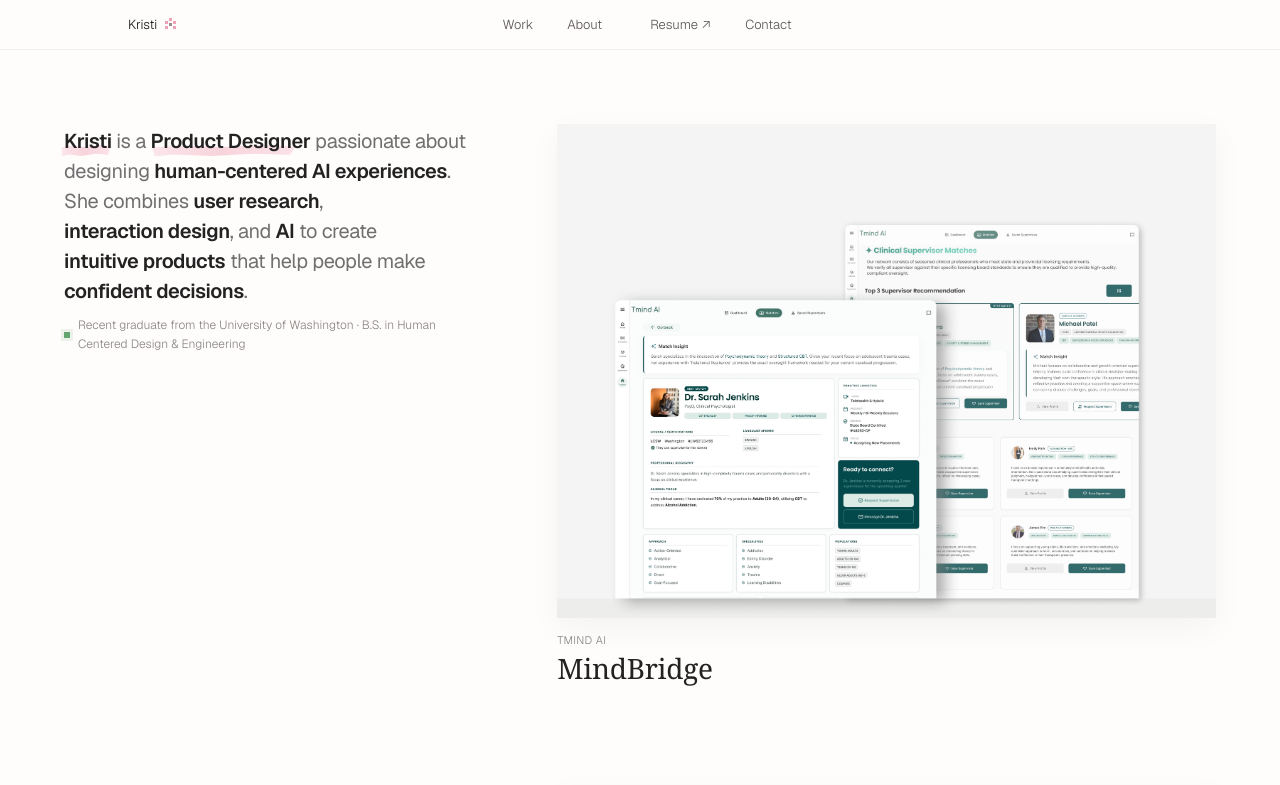
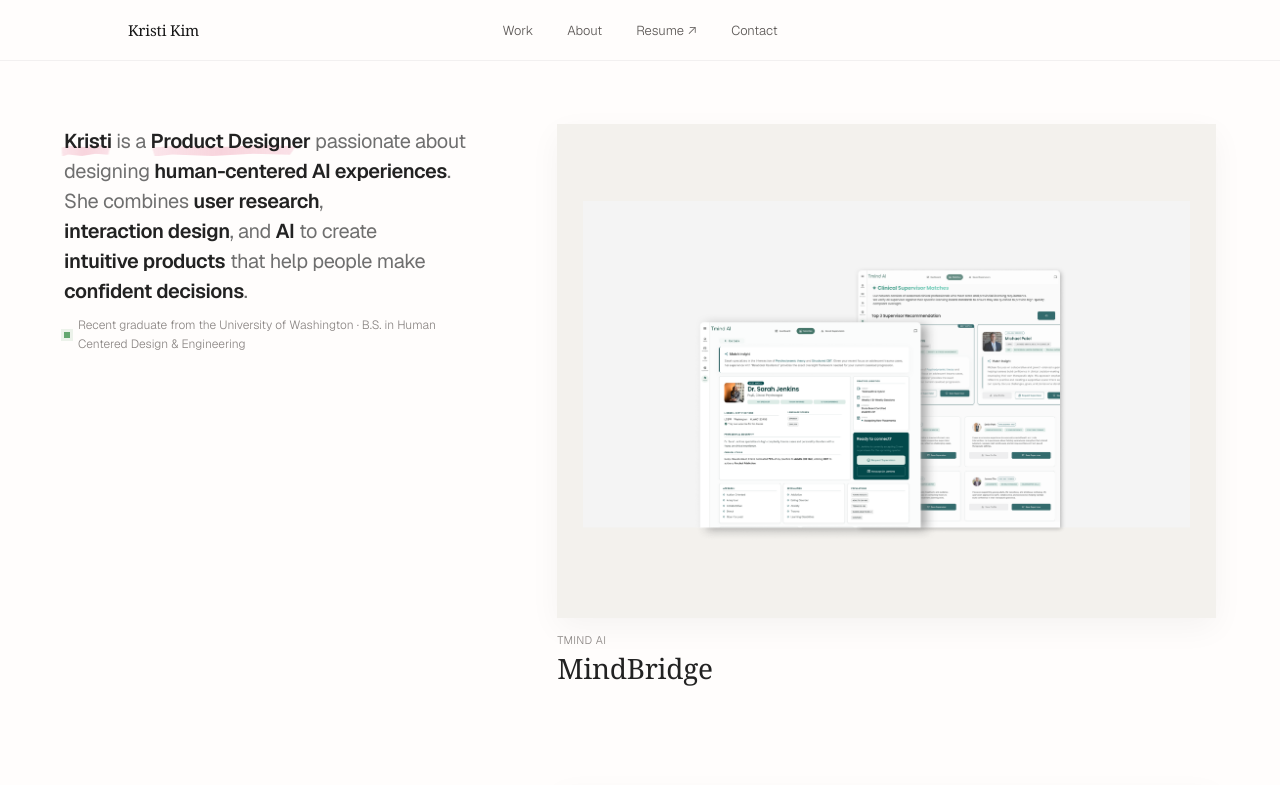
Before and after one commit to krisooti/Portfolio, a Next.js app: page / in a window 1280 px wide. Shown: the top 785 px of the page. Built offline with nearby package versions, Linux system fonts and the light colour scheme; no server answers.

Commit message:
Refine navigation and portfolio surfaces

```diff
--- /dev/null
+++ b/app/SiteNav.tsx
@@ -0,0 +1,92 @@
+"use client";
+
+import Link from "next/link";
+import { useEffect, useRef, useState } from "react";
+import { HighlightText } from "./HighlightText";
+
+const EMAIL = "krisooti08@gmail.com";
+const RESUME_URL =
+  "https://drive.google.com/file/d/136-JmSMxNNClZBRh74sGuPs39FnmjjCZ/view?usp=sharing";
+
+export function SiteNav({ home = false }: { home?: boolean }) {
+  const [isOpen, setIsOpen] = useState(false);
+  const [copied, setCopied] = useState(false);
+  const contactRef = useRef<HTMLDivElement>(null);
+  const resetTimer = useRef<number | null>(null);
+
+  useEffect(() => {
+    const closeOnOutsideClick = (event: PointerEvent) => {
+      if (!contactRef.current?.contains(event.target as Node)) {
+        setIsOpen(false);
+      }
+    };
+
+    document.addEventListener("pointerdown", closeOnOutsideClick);
+    return () => {
+      document.removeEventListener("pointerdown", closeOnOutsideClick);
+      if (resetTimer.current !== null) {
+        window.clearTimeout(resetTimer.current);
+      }
+    };
+  }, []);
+
+  const copyEmail = async () => {
+    await navigator.clipboard.writeText(EMAIL);
+    setCopied(true);
+    if (resetTimer.current !== null) {
+      window.clearTimeout(resetTimer.current);
+    }
+    resetTimer.current = window.setTimeout(() => setCopied(false), 1800);
+  };
+
+  return (
+    <header className="site-nav" aria-label="Primary navigation">
+      <Link href="/" className="brand-link">
+        <HighlightText>Kristi Kim</HighlightText>
+      </Link>
+      <nav className="nav-links">
+        <Link href={home ? "#work" : "/#work"}>
+          <HighlightText>Work</HighlightText>
+        </Link>
+        <Link href="/about">
+          <HighlightText>About</HighlightText>
+        </Link>
+        <Link
+          href={RESUME_URL}
+          target="_blank"
+          rel="noopener noreferrer"
+          className="nav-link resume-link"
+          aria-label="Open Kristi's resume in a new tab"
+        >
+          <HighlightText>Resume ↗</HighlightText>
+        </Link>
+        <div
+          className={`contact-menu hover-popup-trigger${isOpen ? " is-open" : ""}`}
+          ref={contactRef}
+        >
+          <button
+            type="button"
+            className="contact-trigger"
+            aria-expanded={isOpen}
+            aria-controls="contact-popup"
+            onClick={() => setIsOpen((open) => !open)}
+          >
+            <HighlightText>Contact</HighlightText>
+          </button>
+          <div
+            className="hover-popup contact-popup"
+            id="contact-popup"
+            role="group"
+            aria-label="Contact Kristi"
+          >
+            <span>{EMAIL}</span>
+            <button type="button" onClick={copyEmail}>
+              {copied ? "Copied ✓" : "Copy"}
+            </button>
+          </div>
+        </div>
+      </nav>
+      <span className="nav-spacer" aria-hidden="true" />
+    </header>
+  );
+}
--- a/app/about/ProfileCarousel.tsx
+++ b/app/about/ProfileCarousel.tsx
@@ -31,13 +31,13 @@ const profileSlides: ProfileSlide[] = [
         I&apos;m a recent graduate from the University of Washington with a degree
         in{" "}
         <span
-          className="hcde-note-trigger"
+          className="hcde-note-trigger hover-popup-trigger"
           tabIndex={0}
           aria-describedby="hcde-note"
         >
           Human-Centered Design &amp; Engineering
-          <span className="hcde-note" id="hcde-note" role="tooltip">
-            Designing systems around real human needs.
+          <span className="hcde-note hover-popup" id="hcde-note" role="tooltip">
+            Where design, technology, and people come together.
           </span>
         </span>
         . I enjoy creating thoughtful digital experiences that are intuitive,
--- a/app/about/page.tsx
+++ b/app/about/page.tsx
@@ -1,10 +1,10 @@
 import type { Metadata } from "next";
 import type { ReactNode } from "react";
-import Link from "next/link";
 import { CategoryTag } from "../CategoryTag";
 import { HighlightText } from "../HighlightText";
 import ProfileCarousel from "./ProfileCarousel";
 import { StickyNoteStack } from "./StickyNoteStack";
+import { SiteNav } from "../SiteNav";
 
 export const metadata: Metadata = {
   title: "About - Kristi Kim",
@@ -57,32 +57,7 @@ function AboutSection({
 export default function AboutPage() {
   return (
     <main className="site-shell">
-      <header className="site-nav" aria-label="Primary navigation">
-        <Link href="/" className="brand-link">
-          <HighlightText>Kristi</HighlightText>
-          <span className="flower-mark" aria-hidden="true" />
-        </Link>
-        <nav className="nav-links">
-          <Link href="/#work">
-            <HighlightText>Work</HighlightText>
-          </Link>
-          <Link href="/about">
-            <HighlightText>About</HighlightText>
-          </Link>
-          <Link
-            href="https://drive.google.com/file/d/136-JmSMxNNClZBRh74sGuPs39FnmjjCZ/view?usp=sharing"
-            target="_blank"
-            rel="noopener noreferrer"
-            className="nav-link resume-link"
-            aria-label="Open Kristi's resume in a new tab"
-          >
-            <HighlightText>Resume ↗</HighlightText>
-          </Link>
-          <a href="mailto:krisooti08@gmail.com">
-            <HighlightText>Contact</HighlightText>
-          </a>
-        </nav>
-      </header>
+      <SiteNav />
 
       <article className="about-page">
         <ProfileCarousel />
--- a/app/globals.css
+++ b/app/globals.css
@@ -8,6 +8,8 @@
   --soft: #f8f5f4;
   --pink: #efa1b6;
   --pink-soft: #fff0f4;
+  --surface-neutral: #f3f1ed;
+  --surface-neutral-hover: #eeebe5;
   --space-xs: 6px;
   --space-sm: 12px;
   --space-md: 20px;
@@ -75,7 +77,8 @@ html {
 }
 
 .brand-link,
-.nav-links a {
+.nav-links a,
+.contact-trigger {
   color: #171717;
   font-size: 13px;
   font-weight: 300;
@@ -87,40 +90,10 @@ html {
   justify-self: start;
   align-items: center;
   gap: 7px;
-}
-
-.flower-mark {
-  position: relative;
-  display: inline-block;
-  width: 13px;
-  height: 13px;
-  flex: 0 0 auto;
-}
-
-.flower-mark::before {
-  position: absolute;
-  top: 5px;
-  left: 5px;
-  width: 3px;
-  height: 3px;
-  background: var(--pink);
-  content: "";
-  box-shadow:
-    0 -5px 0 var(--pink),
-    4px -2px 0 var(--pink),
-    4px 3px 0 var(--pink),
-    -4px 3px 0 var(--pink),
-    -4px -2px 0 var(--pink);
-}
-
-.flower-mark::after {
-  position: absolute;
-  top: 5px;
-  left: 5px;
-  width: 3px;
-  height: 3px;
-  background: #9d8d91;
-  content: "";
+  font-family: var(--font-editorial-serif);
+  font-size: 15px;
+  font-weight: 500;
+  letter-spacing: -0.01em;
 }
 
 .marker-highlight {
@@ -248,17 +221,82 @@ html {
   gap: clamp(18px, 3vw, 34px);
 }
 
-.nav-links a {
+.nav-links a,
+.contact-trigger {
   color: #5b5755;
   transition: color 180ms ease;
 }
 
-.nav-links a:hover {
+.nav-links a:hover,
+.contact-trigger:hover {
   color: #111111;
 }
 
-.nav-links a:nth-last-child(-n + 2) {
-  transform: translateX(14px);
+.contact-menu {
+  position: relative;
+}
+
+.contact-trigger {
+  border: 0;
+  background: transparent;
+  cursor: pointer;
+  font-family: inherit;
+  padding: 0;
+}
+
+.hover-popup {
+  z-index: 60;
+  border: 1px solid rgba(30, 30, 30, 0.08);
+  border-radius: 10px;
+  background: #f2f0ec;
+  box-shadow: 0 10px 28px rgba(30, 30, 30, 0.08);
+  color: #272524;
+  opacity: 0;
+  padding: 10px 12px;
+  pointer-events: none;
+  transform: translateY(-4px);
+  transition:
+    opacity 250ms cubic-bezier(0.22, 1, 0.36, 1),
+    transform 250ms cubic-bezier(0.22, 1, 0.36, 1);
+}
+
+.hover-popup-trigger:hover .hover-popup,
+.hover-popup-trigger:focus-within .hover-popup,
+.hover-popup-trigger.is-open .hover-popup {
+  opacity: 1;
+  pointer-events: auto;
+  transform: translateY(0);
+}
+
+.contact-popup {
+  position: absolute;
+  top: calc(100% + 13px);
+  right: -10px;
+  display: flex;
+  width: max-content;
+  align-items: center;
+  gap: 12px;
+  font-size: 12px;
+  line-height: 1.3;
+}
+
+.contact-popup button {
+  border: 0;
+  border-left: 1px solid rgba(30, 30, 30, 0.1);
+  background: transparent;
+  color: #716b67;
+  cursor: pointer;
+  font: inherit;
+  padding: 2px 0 2px 11px;
+}
+
+.contact-popup button:hover,
+.contact-popup button:focus-visible {
+  color: #171717;
+}
+
+.nav-spacer {
+  justify-self: end;
 }
 
 .home-editorial {
@@ -416,9 +454,11 @@ html {
   overflow: hidden;
   width: 100%;
   aspect-ratio: 4 / 3;
-  background: #eeeeee;
+  background: var(--surface-neutral);
   box-shadow: 0 10px 30px rgba(17, 17, 17, 0.045);
+  padding: clamp(16px, 2vw, 28px);
   transition:
+    background-color 350ms cubic-bezier(0.22, 1, 0.36, 1),
     box-shadow 350ms cubic-bezier(0.22, 1, 0.36, 1),
     transform 350ms cubic-bezier(0.22, 1, 0.36, 1);
 }
@@ -434,7 +474,7 @@ html {
   display: block;
   width: 100%;
   height: 100%;
-  object-fit: cover;
+  object-fit: contain;
   object-position: center;
   transition: transform 350ms cubic-bezier(0.22, 1, 0.36, 1);
 }
@@ -460,6 +500,7 @@ html {
 
 .project-card:hover .project-image,
 .project-card:focus-visible .project-image {
+  background: var(--surface-neutral-hover);
   box-shadow: 0 16px 38px rgba(17, 17, 17, 0.075);
   transform: translateY(-4px);
 }
@@ -475,15 +516,15 @@ html {
 }
 
 .visual-tmind {
-  background: #ededeb;
+  background: var(--surface-neutral);
 }
 
 .visual-northline {
-  background: #f5f3f2;
+  background: var(--surface-neutral);
 }
 
 .visual-fieldnotes {
-  background: #e8e5e3;
+  background: var(--surface-neutral);
 }
 
 .about-section p,
@@ -910,38 +951,20 @@ html {
   z-index: 4;
   width: max-content;
   max-width: 220px;
-  border: 1px solid rgba(243, 214, 225, 0.9);
-  background: #fff8fa;
-  box-shadow: 0 12px 28px rgba(17, 17, 17, 0.09);
-  color: #2c2928;
   font-size: 12px;
   font-weight: 300;
   line-height: 1.45;
-  opacity: 0;
-  padding: 10px 12px;
-  pointer-events: none;
-  transform: translate(-50%, 8px) rotate(-1.4deg);
-  transition:
-    opacity 220ms ease,
-    transform 260ms cubic-bezier(0.22, 1, 0.36, 1);
-}
-
-.hcde-note::after {
-  position: absolute;
-  bottom: -7px;
-  left: 50%;
-  width: 18px;
-  height: 10px;
-  border-bottom: 1px solid rgba(216, 132, 154, 0.8);
-  border-left: 1px solid rgba(216, 132, 154, 0.8);
-  content: "";
-  transform: translateX(-50%) rotate(-34deg);
+  transform: translate(-50%, -4px);
+}
+
+.hcde-note-trigger:hover,
+.hcde-note-trigger:focus-visible {
+  color: #111111;
 }
 
 .hcde-note-trigger:hover .hcde-note,
 .hcde-note-trigger:focus-visible .hcde-note {
-  opacity: 1;
-  transform: translate(-50%, 0) rotate(-1.4deg);
+  transform: translate(-50%, 0);
 }
 
 .about-story-section {
@@ -2604,7 +2627,8 @@ html {
   }
 
   .brand-link,
-  .nav-links a {
+  .nav-links a,
+  .contact-trigger {
     font-size: 12px;
   }
 
@@ -2680,12 +2704,12 @@ html {
   .hcde-note {
     left: 0;
     width: min(220px, calc(100vw - 48px));
-    transform: translate(0, 8px) rotate(-1.4deg);
+    transform: translate(0, -4px);
   }
 
   .hcde-note-trigger:hover .hcde-note,
   .hcde-note-trigger:focus-visible .hcde-note {
-    transform: translate(0, 0) rotate(-1.4deg);
+    transform: translate(0, 0);
   }
 
   .profile-photo-stack-layout {
--- a/app/page.tsx
+++ b/app/page.tsx
@@ -3,6 +3,7 @@ import Link from "next/link";
 import { HighlightText } from "./HighlightText";
 import { type Project, projects } from "./projects";
 import { SeattleStatus } from "./SeattleStatus";
+import { SiteNav } from "./SiteNav";
 
 export const metadata: Metadata = {
   title: "Kristi Kim UX Portfolio",
@@ -46,32 +47,7 @@ function ProjectCard({ project }: { project: Project }) {
 export default function Home() {
   return (
     <main className="site-shell">
-      <header className="site-nav" aria-label="Primary navigation">
-        <Link href="/" className="brand-link">
-          <HighlightText>Kristi</HighlightText>
-          <span className="flower-mark" aria-hidden="true" />
-        </Link>
-        <nav className="nav-links">
-          <a href="#work">
-            <HighlightText>Work</HighlightText>
-          </a>
-          <Link href="/about">
-            <HighlightText>About</HighlightText>
-          </Link>
-          <Link
-            href="https://drive.google.com/file/d/136-JmSMxNNClZBRh74sGuPs39FnmjjCZ/view?usp=sharing"
-            target="_blank"
-            rel="noopener noreferrer"
-            className="nav-link resume-link"
-            aria-label="Open Kristi's resume in a new tab"
-          >
-            <HighlightText>Resume ↗</HighlightText>
-          </Link>
-          <a href="#contact">
-            <HighlightText>Contact</HighlightText>
-          </a>
-        </nav>
-      </header>
+      <SiteNav home />
 
       <section className="home-editorial" id="work" aria-labelledby="intro-title">
         <aside className="bio-column">
```
Also changed, not shown: app/work/[slug]/page.tsx (+3 -50 lines), 1 other file (tests, documents, lock files or other folders).
